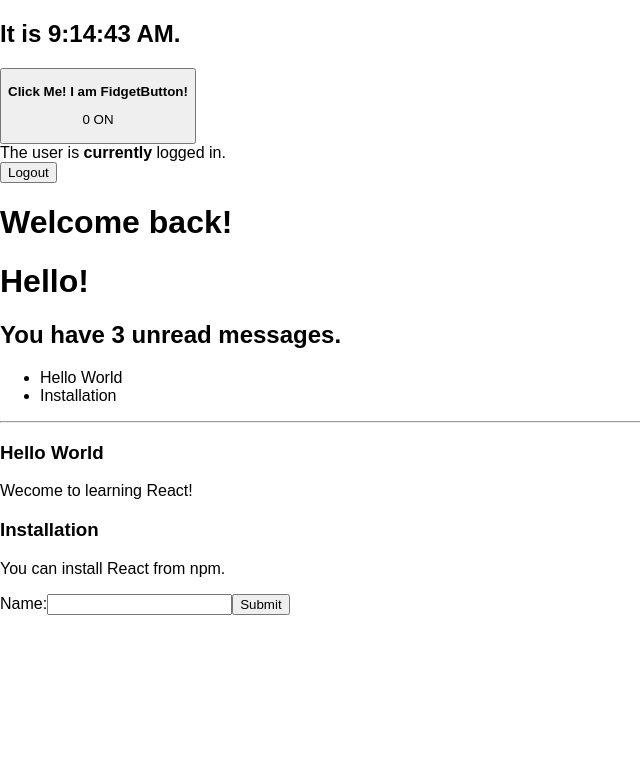
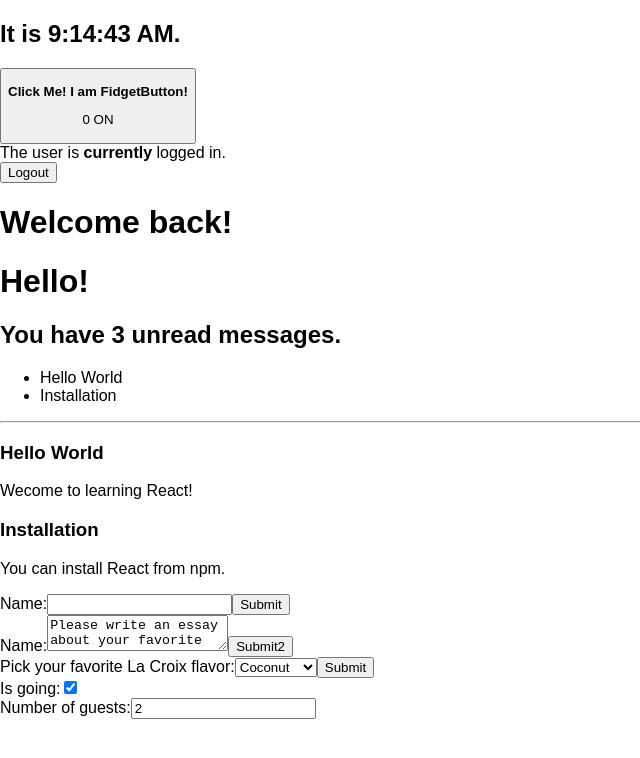
Before and after one commit to nbriannl/react-docs, a React (Create React App) app: page / in a window 1280 px wide. Both pictures are taken after a click on the button "Login". Shown: the top 758 px of the page, without its empty margins (0-640 px from the left). Built offline with nearby package versions, Linux system fonts and the light colour scheme.

Commit message:
added forms

```diff
--- a/src/index.js
+++ b/src/index.js
@@ -203,14 +203,15 @@
 class NameForm extends React.Component {
   constructor(props) {
     super(props);
-    this.state = {value: ''};
+    this.state = { value: '' };
 
     this.handleChange = this.handleChange.bind(this);
     this.handleSubmit = this.handleSubmit.bind(this);
   }
 
   handleChange(event) {
-    this.setState({value: event.target.value});
+    this.setState({ value: event.target.value });
+    //this.setState({value: event.target.value.toUpperCase()});
   }
 
   handleSubmit(event) {
@@ -232,6 +233,128 @@
 }
 
 //============================
+
+class EssayForm extends React.Component {
+  constructor(props) {
+    super(props);
+    this.state = {
+      value: 'Please write an essay about your favorite DOM element.'
+    };
+
+    this.handleChange = this.handleChange.bind(this);
+    this.handleSubmit = this.handleSubmit.bind(this);
+  };
+
+  handleChange(event) {
+    this.setState({ value: event.target.value });
+  }
+
+  handleSubmit(event) {
+    alert('An essay was submitted: ' + this.state.value);
+    event.preventDefault();
+  }
+
+  render() {
+    return (
+      <form onSubmit={this.handleSubmit}>
+        <label>
+          Name:
+            <textarea value={this.state.value} onChange={this.handleChange} />
+        </label>
+        <input type="submit" value="Submit2" />
+      </form>
+    );
+  }
+}
+
+//============================
+
+class FlavorForm extends React.Component {
+  constructor(props) {
+    super(props);
+    this.state = { value: 'coconut' };
+
+    this.handleChange = this.handleChange.bind(this);
+    this.handleSubmit = this.handleSubmit.bind(this);
+  }
+
+  handleChange(event) {
+    this.setState({ value: event.target.value });
+  }
+
+  handleSubmit(event) {
+    alert('Your favorite flavor is: ' + this.state.value);
+    event.preventDefault();
+  }
+
+  render() {
+    return (
+      <form onSubmit={this.handleSubmit}>
+        <label>
+          Pick your favorite La Croix flavor:
+          <select value={this.state.value} onChange={this.handleChange}>
+            <option value="grapefruit">Grapefruit</option>
+            <option value="lime">Lime</option>\
+            <option value="coconut">Coconut</option>
+            <option value="mango">Mango</option>
+          </select>
+        </label>
+        <input type="submit" value="Submit" />
+      </form>
+    )
+  }
+
+}
+
+//============================
+
+class Reservation extends React.Component {
+  constructor(props) {
+    super(props);
+    this.state = {
+      isGoing: true,
+      numberOfGuests: 2
+    };
+
+    this.handleInputChange = this.handleInputChange.bind(this);
+  }
+
+  handleInputChange(event) {
+    const target = event.target;
+    const value = target.type === 'checkbox' ? target.checked : target.value;
+    const name = target.name;
+
+    this.setState({
+      [name]: value
+    });
+  }
+
+  render() {
+    return (
+      <form>
+        <label>
+          Is going:
+          <input
+            name="isGoing"
+            type="checkbox"
+            checked={this.state.isGoing}
+            onChange={this.handleInputChange} />
+        </label>
+        <br />
+        <label>
+          Number of guests:
+          <input
+            name="numberOfGuests"
+            type="number"
+            value={this.state.numberOfGuests}
+            onChange={this.handleInputChange} />
+        </label>
+      </form>
+    );
+  }
+}
+//============================
+
 
 const messages = ['React', 'Re: React', 'Re:Re: React'];
 
@@ -278,6 +401,9 @@
           <Mailbox unreadMessages={messages} />
           <Blog posts={posts} />
           <NameForm />
+          <EssayForm />
+          <FlavorForm />
+          <Reservation />
         </div>
       );
     }
```
